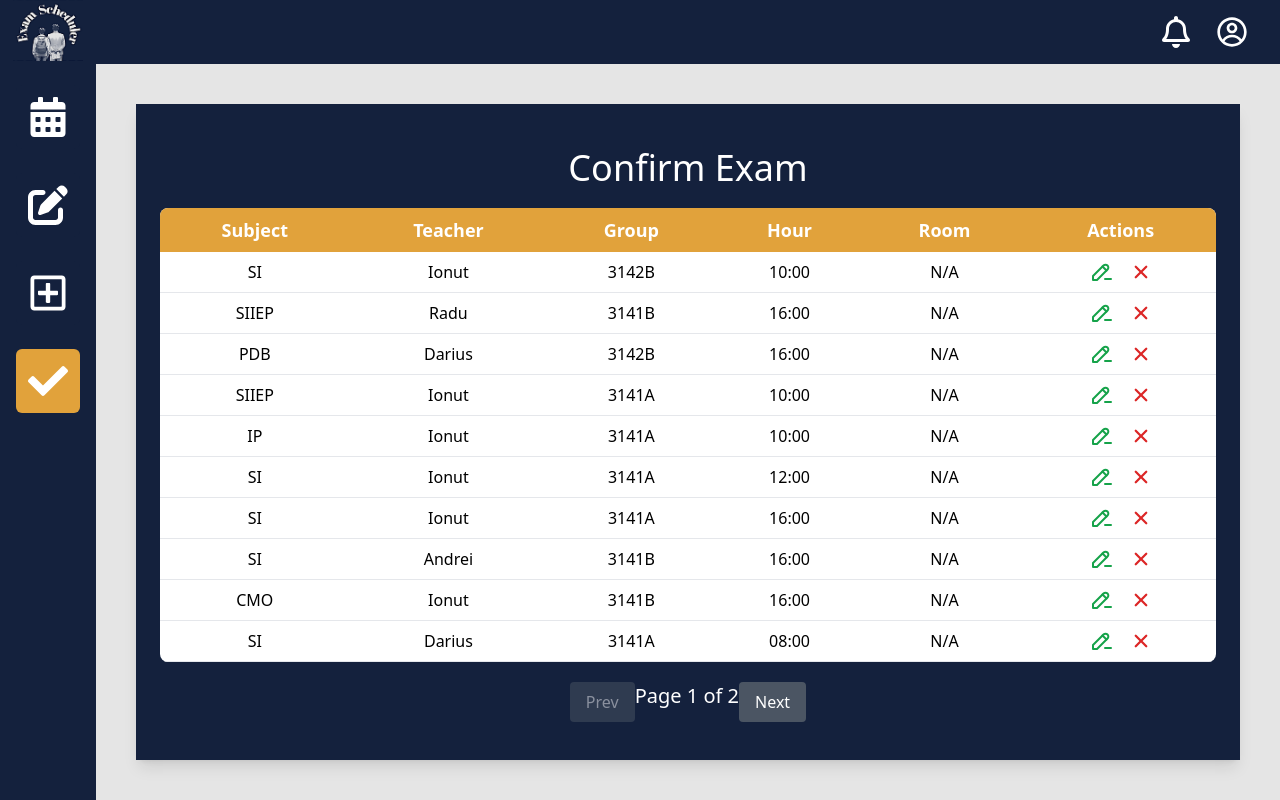
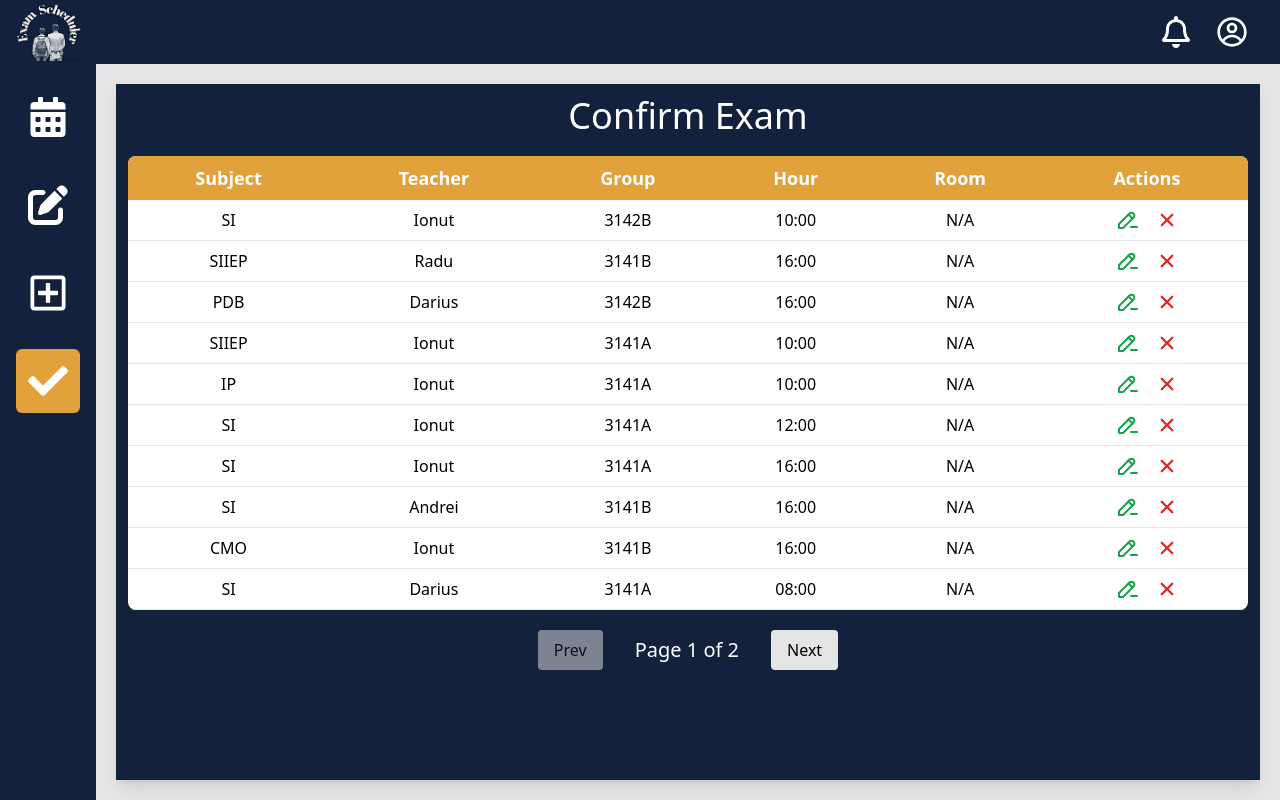
Before and after one commit to ExamProgrammingApp/ExamProgrammingFrontend, a React (Create React App) app: page /confirm_exam in a window 1280 px wide. Built offline with nearby package versions, Linux system fonts and the light colour scheme.

Commit message:
Created PageNotFound and minor changes to other files

```diff
--- a/src/App.js
+++ b/src/App.js
@@ -8,6 +8,7 @@ import Home from "./Home";
 import Auth from "./Auth";
 import ConfirmExam from "./ConfirmExam";
 import EditExams from "./EditExams";
+import PageNotFound from "./PageNotFound";
 
 function App() {
   return (
@@ -24,7 +25,8 @@ function App() {
                 <Route path="/program_exam" element={<ProgramExam />} />
                 <Route path="/modify_exam" element={<EditExams />} />
                 <Route path="/auth" element={<Auth />} />
-                <Route path="/confirm_exam" element={<ConfirmExam/>}/>
+                <Route path="/confirm_exam" element={<ConfirmExam />} />
+                <Route path="*" element={<PageNotFound />} />
               </Routes>
             </div>
           </Content>
--- a/src/ConfirmExam.js
+++ b/src/ConfirmExam.js
@@ -19,7 +19,10 @@ const generateExams = () => {
     group: randomPick(groups),
     hour: randomPick(hours),
     room: "",
-    date: `2024-${String(Math.floor(Math.random() * 12) + 1).padStart(2, "0")}-${String(Math.floor(Math.random() * 28) + 1).padStart(2, "0")}`,
+    date: `2024-${String(Math.floor(Math.random() * 12) + 1).padStart(
+      2,
+      "0"
+    )}-${String(Math.floor(Math.random() * 28) + 1).padStart(2, "0")}`,
     confirmed: null, // Initial state for confirmation (null, true, or false)
   }));
 };
@@ -51,16 +54,18 @@ const ConfirmExam = () => {
   const handleModalSubmit = (updatedExam) => {
     setExams((prevExams) =>
       prevExams.map((exam) =>
-        exam.id === updatedExam.id ? { ...exam, ...updatedExam, confirmed: true } : exam
+        exam.id === updatedExam.id
+          ? { ...exam, ...updatedExam, confirmed: true }
+          : exam
       )
     );
     setShowModal(false);
   };
 
   return (
-    <div className="h-[calc(100vh-64px)] w-auto bg-gray-1 flex p-10 space-x-10">
-      <div className="flex-1 bg-blue-1 flex flex-col items-center justify-start p-6 shadow-lg">
-        <h1 className="text-4xl font-sans pt-5 text-white">Confirm Exam</h1>
+    <div className="h-[calc(100vh-64px)] w-auto bg-gray-1 flex p-5 space-x-10">
+      <div className="flex-1 bg-blue-1 flex flex-col items-center justify-start p-3 shadow-lg">
+        <h1 className="text-4xl font-sans text-white">Confirm Exam</h1>
         <table className="table-auto w-full bg-white rounded-lg mt-5 overflow-hidden">
           <thead className="bg-orange-1 text-white text-lg">
             <tr>
@@ -103,19 +108,21 @@ const ConfirmExam = () => {
             ))}
           </tbody>
         </table>
-        <div className="flex justify-between mt-5">
+        <div className="flex justify-between mt-5 space-x-8 items-center">
           <button
             onClick={() => setCurrentPage((prev) => Math.max(prev - 1, 1))}
             disabled={currentPage === 1}
-            className="bg-gray-600 text-white px-4 py-2 rounded disabled:opacity-50"
+            className="bg-gray-1 px-4 py-2 rounded disabled:opacity-50"
           >
             Prev
           </button>
           <span className="text-white text-xl">{`Page ${currentPage} of ${totalPages}`}</span>
           <button
-            onClick={() => setCurrentPage((prev) => Math.min(prev + 1, totalPages))}
+            onClick={() =>
+              setCurrentPage((prev) => Math.min(prev + 1, totalPages))
+            }
             disabled={currentPage === totalPages}
-            className="bg-gray-600 text-white px-4 py-2 rounded disabled:opacity-50"
+            className="bg-gray-1 px-4 py-2 rounded disabled:opacity-50"
           >
             Next
           </button>
@@ -129,7 +136,6 @@ const ConfirmExam = () => {
         )}
       </div>
     </div>
-
   );
 };
 
--- a/src/Exams.js
+++ b/src/Exams.js
@@ -155,7 +155,7 @@ const Exams = () => {
   }, []);
 
   return (
-    <div className="h-[calc(100vh-64px)] w-auto bg-gray-1 flex p-10 space-x-10">
+    <div className="h-[calc(100vh-64px)] w-auto bg-gray-1 flex p-5 space-x-10">
       <div className=" bg-orange-1 flex flex-1 flex-col items-center justify-start p-6 shadow-lg">
         <h1 className="text-4xl font-sans pt-5">Exams</h1>
         <div className="bg-white p-4 rounded-sm max-w-md mt-auto mb-auto">
--- /dev/null
+++ b/src/PageNotFound.js
@@ -0,0 +1,30 @@
+import React from "react";
+import { useNavigate } from "react-router-dom";
+
+const PageNotFound = () => {
+  const navigate = useNavigate();
+
+  const handleGoBack = () => {
+    navigate("/exams"); // Navighează la pagina principală sau orice altă rută relevantă
+  };
+
+  return (
+    <div className="h-[calc(100vh-64px)] w-full bg-gray-1 p-5">
+      <div className="h-full bg-blue-1 flex flex-col items-center justify-center">
+        <h1 className="text-white text-5xl p-10">OOOPPPSSS!</h1>
+        <h1 className="text-white text-3xl">
+          The page you're looking for doesn't exist
+        </h1>
+        <h1 className="text-white text-3xl pb-5">We advise you to go back</h1>
+        <button
+          onClick={handleGoBack}
+          className="bg-gray-1 text-2xl py-3 rounded-full w-40 mb-20"
+        >
+          Go Back
+        </button>
+      </div>
+    </div>
+  );
+};
+
+export default PageNotFound;
```
Lines whose indentation alone changed are shown as unchanged.
